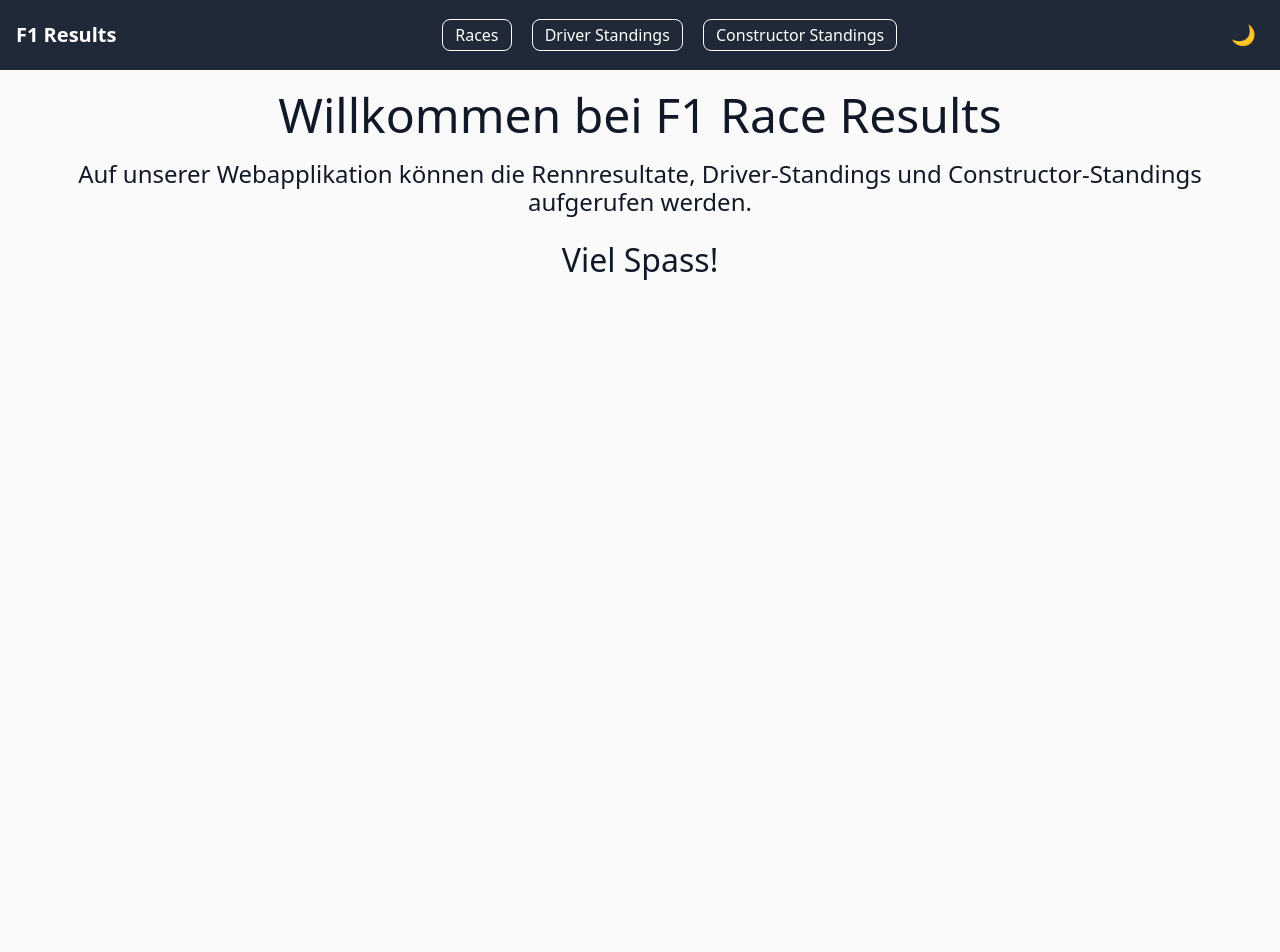
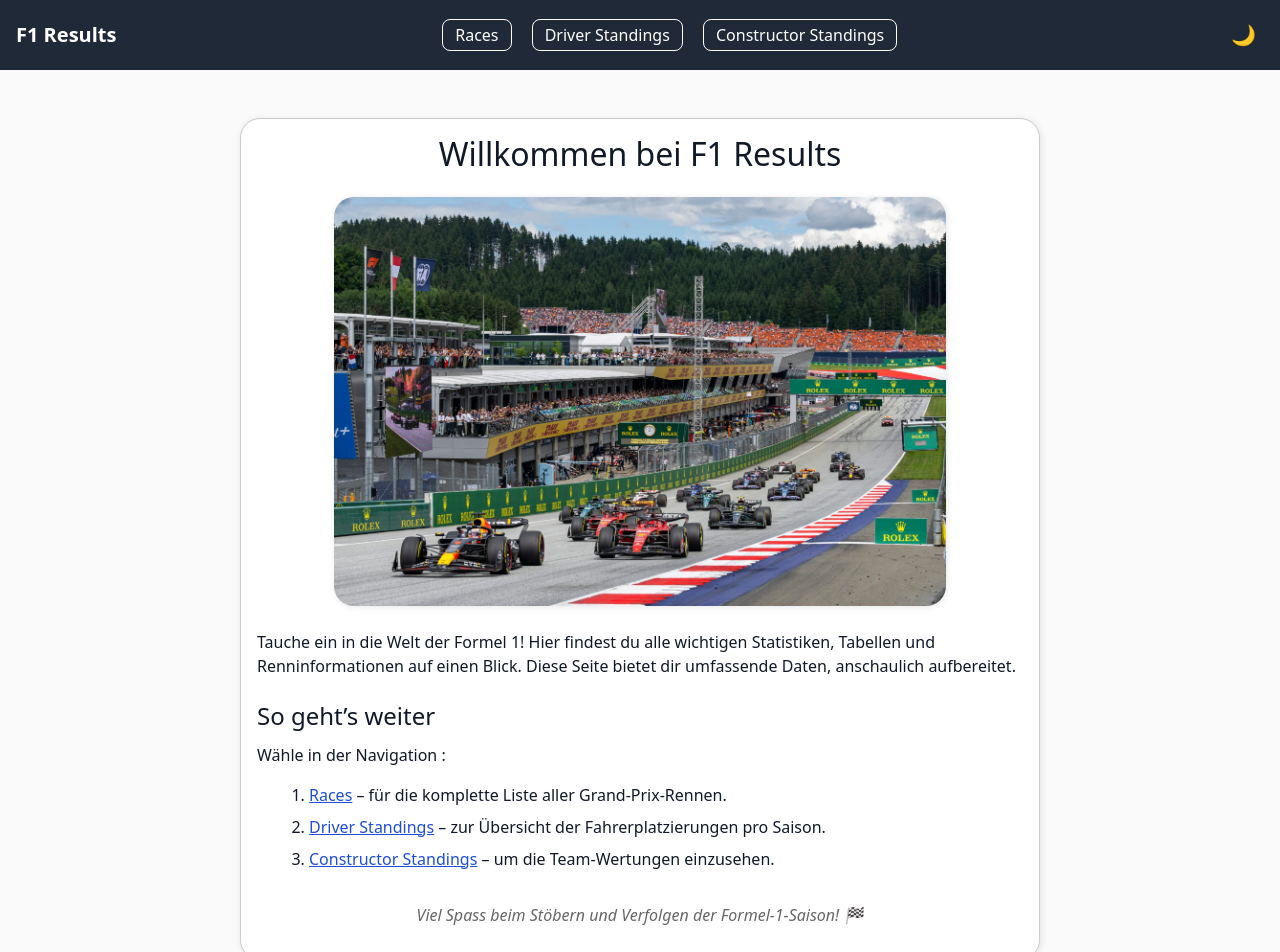
Before and after one commit to marcrudi/FinalProject, a SvelteKit app: page / in a window 1280 px wide. Shown: the top 952 px of the page. Before the commit the page ends 800 px from the top, so only its background shows below. Built offline with nearby package versions, Linux system fonts and the light colour scheme.

Commit message:
welcome page

```diff
--- a/src/routes/+layout.svelte
+++ b/src/routes/+layout.svelte
@@ -2,8 +2,8 @@
 <script runes>
   import { onMount } from "svelte";
 
-  // Aktuelles Theme: "light" oder "dark"
-  let theme = "light";
+  // Default auf "dark" setzen
+  let theme = "dark";
 
   // Beim ersten Laden ins localStorage schauen,
   // falls schon mal ausgewählt --> setzen, ansonsten standard "light".
--- a/src/routes/+page.svelte
+++ b/src/routes/+page.svelte
@@ -3,11 +3,32 @@
   // reiner statischer Content, keine Logik erforderlich
 </script>
 
-<div class="page-wrapper text-center">
-  <h1 class="display-5 mb-3">Willkommen bei F1 Race Results</h1>
-  <h4 class="mb-4">
-    Auf unserer Webapplikation können die Rennresultate, Driver-Standings
-    und Constructor-Standings aufgerufen werden.
-  </h4>
-  <h2>Viel Spass!</h2>
-</div>
+<section class="welcome-container">
+  <h1 class="welcome-title">Willkommen bei F1 Results</h1>
+
+  <img
+    src="/images/welcome.jpeg"
+    alt="Formel 1 Rennszene"
+    class="welcome-image"
+  />
+
+  <p class="welcome-text">
+    Tauche ein in die Welt der Formel 1! Hier findest du alle wichtigen Statistiken,
+    Tabellen und Renninformationen auf einen Blick. Diese Seite bietet
+    dir umfassende Daten, anschaulich aufbereitet.
+  </p>
+
+  <h2 class="welcome-subtitle">So geht’s weiter</h2>
+  <p class="welcome-text">
+    Wähle in der Navigation :
+  </p>
+  <ol class="welcome-list-numbered">
+    <li><a href="/races" class="link-highlight">Races</a> – für die komplette Liste aller Grand-Prix-Rennen.</li>
+    <li><a href="/driver-standings" class="link-highlight">Driver Standings</a> – zur Übersicht der Fahrerplatzierungen pro Saison.</li>
+    <li><a href="/constructor-standings" class="link-highlight">Constructor Standings</a> – um die Team-Wertungen einzusehen.</li>
+  </ol>
+
+  <p class="welcome-note">
+    Viel Spass beim Stöbern und Verfolgen der Formel-1-Saison! 🏁
+  </p>
+</section>
--- a/static/styles.css
+++ b/static/styles.css
@@ -34,6 +34,10 @@
   /* FastestLap Cell */
   --fl-cell-text: #6b7280;   /* Graues, kleineres Text */
   --no-fl-color: #9ca3af;    /* Noch helleres Grau */
+
+  /* Welcome Page*/
+  --welcome-link: #1d4ed8;       /* dunkelblau */
+  --welcome-link-hover: #1e40af; /* etwas dunkler */
 }
 
 /* === Dark Mode Overrides === */
@@ -67,6 +71,10 @@
 
   --fl-cell-text: #9ca3af;    /* Hellere Farbe für FastestLap */
   --no-fl-color: #6b7280;     /* Etwas dunkleres Grau */
+
+  /*Welcome page*/
+  --welcome-link: #60a5fa;       /* Tailwind „blue-400“ */
+  --welcome-link-hover: #3b82f6; /* Tailwind „blue-500“ */
 }
 
 
@@ -136,6 +144,69 @@ nav {
   background-color: rgba(255, 255, 255, 0.1);
 }
 
+/* ----------------------------------------------------------------------------
+  Welcome‐Seite
+   ---------------------------------------------------------------------------- */
+.welcome-image {
+  display: block;            /* Block‐Element, damit margin: auto wirkt */
+  max-width: 80%;           /* Bild skaliert nie breiter als Container */
+  height: auto;              /* Seitenverhältnis bleibt erhalten */
+  margin: 1.5rem auto;       /* oben und unten 1.5rem Abstand, zentriert */
+  border-radius: 20px;        /* optional: abgerundete Ecken */
+  box-shadow: 1px 1px 6px var(--card-shadow);
+}
+.welcome-container {
+  max-width: 800px;
+  margin: 2rem auto;
+  padding: 1rem;
+  background-color: var(--race-card-bg); /* z. B. weiß/hell im Light Mode, dunkel im Dark Mode */
+  border: 1px solid var(--card-border);
+  border-radius: 20px;
+  box-shadow: 1px 1px 6px var(--card-shadow);
+}
+
+.welcome-title {
+  font-size: 2rem;
+  margin-bottom: 1rem;
+  color: var(--body-text);
+  text-align: center;
+}
+
+.welcome-subtitle {
+  font-size: 1.5rem;
+  margin-top: 1.5rem;
+  margin-bottom: 0.75rem;
+  color: var(--body-text);
+}
+
+.welcome-text {
+  font-size: 1rem;
+  line-height: 1.5;
+  margin-bottom: 1rem;
+  color: var(--body-text);
+}
+
+.welcome-list-numbered {
+  margin-left: 1.25rem;
+  list-style-type: decimal;
+  color: var(--body-text);
+}
+
+.welcome-list-numbered li {
+  margin-bottom: 0.5rem;
+}
+
+.link-highlight {
+  color: var(--welcome-link);
+  text-decoration: underline;
+}
+
+.welcome-note {
+  margin-top: 2rem;
+  font-style: italic;
+  text-align: center;
+  color: var(--no-data-text);
+}
 
 /* --------------------------------------------------------
    Driver/Constructor Standings – Übersicht
```
Also changed, not shown: static/images/welcome.jpeg (added).
